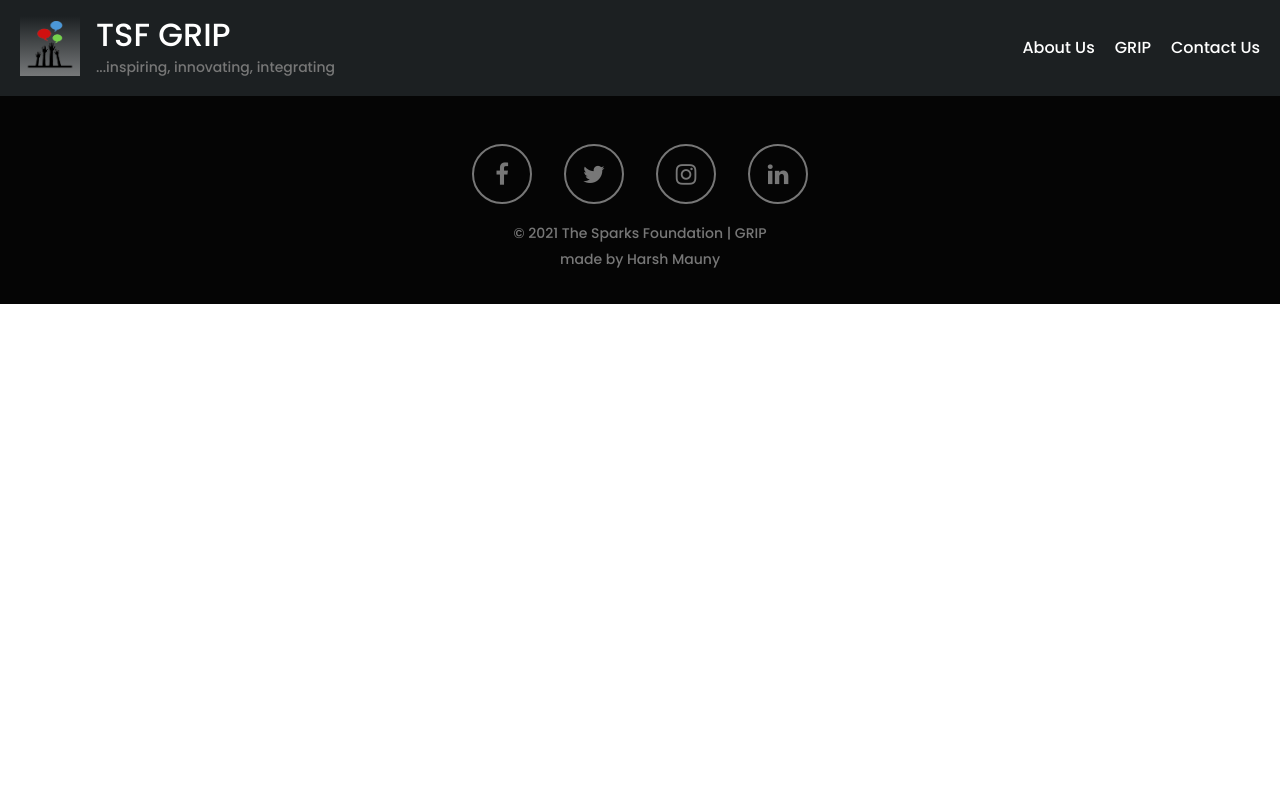
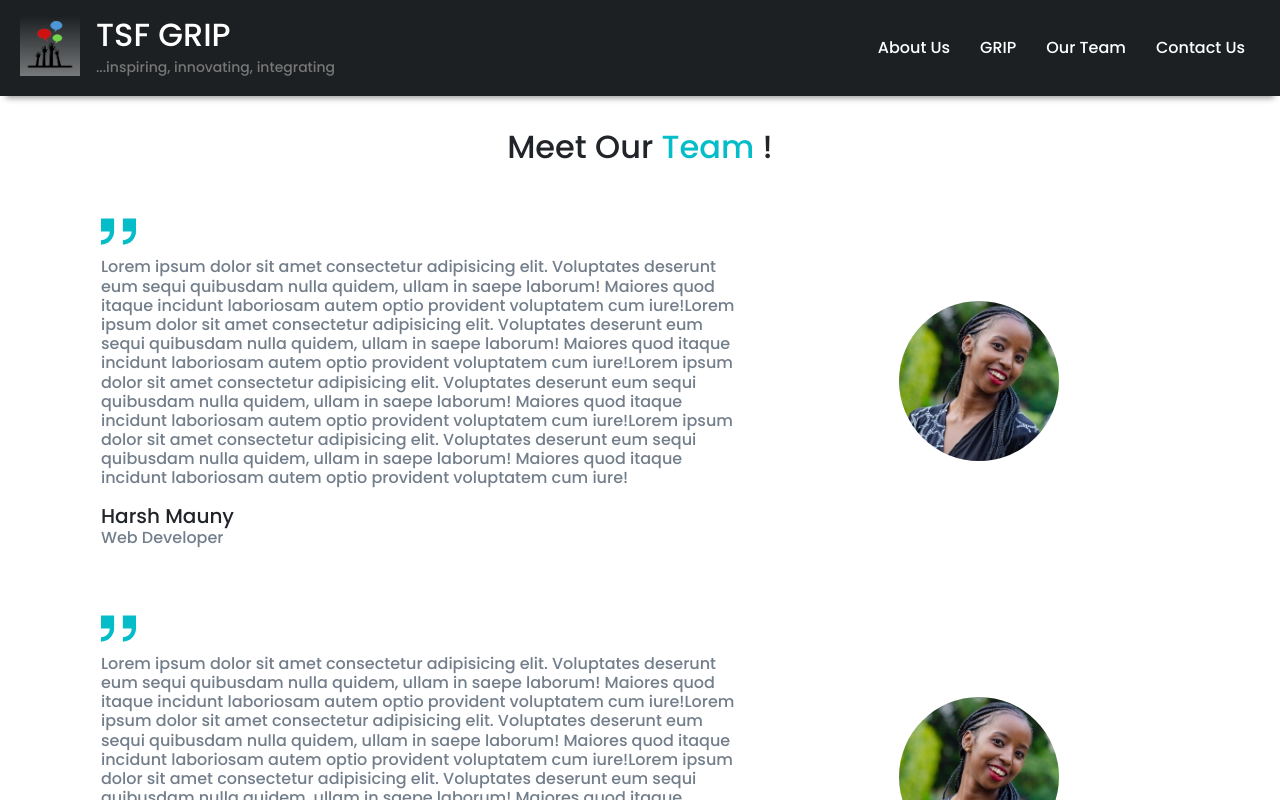
Before and after one commit to harshmauny/grip-website-task, a React (Create React App) app in the folder grip-frontend/: page /ourteam in a window 1280 px wide. Shown: the top 800 px of the page. Built offline with nearby package versions, Linux system fonts and the light colour scheme.

Commit message:
commit #10 added our team page

```diff
--- a/grip-frontend/src/App.jsx
+++ b/grip-frontend/src/App.jsx
@@ -8,6 +8,7 @@ import Home from './components/Home'
 import Contact from './components/Contact'
 import Footer from './components/Footer'
 import Grip from './components/Grip'
+import OurTeam from './components/OurTeam'
 
 function App() {
   return (
@@ -16,6 +17,7 @@ function App() {
         <Header />
         <Switch>
           <Route exact path="/" component={Home} />
+          <Route exact path="/ourteam" component={OurTeam} />
           <Route exact path="/contact" component={Contact} />
           <Route exact path="/grip" component={Grip} />
         </Switch>
--- a/grip-frontend/src/components/Grip.jsx
+++ b/grip-frontend/src/components/Grip.jsx
@@ -226,7 +226,7 @@ export default function Grip() {
             <div id="review-list" className="container">
                 <section>
                     <div class="top-box"></div>
-                    <img src="https://images.pexels.com/photos/1056475/pexels-photo-1056475.jpeg?auto=compress&cs=tinysrgb&dpr=2&h=750&w=1260" alt="Picture of Vivian Williams" />
+                    <img src="https://images.pexels.com/photos/1056475/pexels-photo-1056475.jpeg?auto=compress&cs=tinysrgb&dpr=2&h=750&w=1260" alt="pic1" />
                     <div class="bottom-box">
                         <blockquote>
                             <p>Lorem ipsum dolor sit amet, consectetur adipiscing elit, sed do eiusmod tempor incididunt ut labore et dolore magna</p>
@@ -239,7 +239,7 @@ export default function Grip() {
 
                 <section>
                     <div class="top-box"></div>
-                    <img src="https://images.pexels.com/photos/733872/pexels-photo-733872.jpeg?auto=compress&cs=tinysrgb&dpr=2&h=750&w=1260" alt="Picture of Josie Anderson" />
+                    <img src="https://images.pexels.com/photos/733872/pexels-photo-733872.jpeg?auto=compress&cs=tinysrgb&dpr=2&h=750&w=1260" alt="pic2" />
                     <div class="bottom-box">
                         <blockquote>
                             <p>Lorem ipsum dolor sit amet, consectetur adipiscing elit, sed do eiusmod tempor incididunt ut labore et dolore magna</p>
@@ -252,7 +252,7 @@ export default function Grip() {
 
                 <section>
                     <div class="top-box"></div>
-                    <img src="https://images.pexels.com/photos/1065084/pexels-photo-1065084.jpeg?auto=compress&cs=tinysrgb&dpr=2&h=750&w=1260" alt="Picture of Jenny Smith" />
+                    <img src="https://images.pexels.com/photos/1065084/pexels-photo-1065084.jpeg?auto=compress&cs=tinysrgb&dpr=2&h=750&w=1260" alt="pic3" />
                     <div class="bottom-box">
                         <blockquote>
                             <p>Lorem ipsum dolor sit amet, consectetur adipiscing elit, sed do eiusmod tempor incididunt ut labore et dolore magna</p>
--- a/grip-frontend/src/components/Header.jsx
+++ b/grip-frontend/src/components/Header.jsx
@@ -27,8 +27,8 @@ const Menu = styled.ul`
   list-style: none;
   display: flex;
 
-  li:nth-child(2) {
-    margin: 0px 20px;
+  li {
+    margin: 0px 15px;
   }
 
   @media (max-width: 768px) {
@@ -138,6 +138,13 @@ export default function Header() {
             </Link>
           </Item>
           <Item>
+            <Link className="mylink" to='/ourteam'>
+              <SLink target="#" href="#">
+                Our Team
+            </SLink>
+            </Link>
+          </Item>
+          <Item>
             <Link className="mylink" to='/contact'>
               <SLink target="#" href="#">
                 Contact Us
@@ -172,6 +179,13 @@ export default function Header() {
             </Link>
           </Item>
           <Item>
+            <Link onClick={() => toggleNav(!toggle)} className="mylink" to='/ourteam'>
+              <SLink target="#" href="#">
+                Our Team
+              </SLink>
+            </Link>
+          </Item>
+          <Item>
             <Link onClick={() => toggleNav(!toggle)} className="mylink" to='/contact'>
               <SLink target="#" href="#">
                 Contact Us
--- a/grip-frontend/src/components/Home.css
+++ b/grip-frontend/src/components/Home.css
@@ -137,7 +137,7 @@
 }
 
 
-/* ------------------------------------------------------------------ */
+/* -------------------------------coutnter-section----------------------------------- */
 
 .join-us {
     background: url('../assets/bg2-min.jpg') no-repeat;
--- /dev/null
+++ b/grip-frontend/src/components/OurTeam.css
@@ -0,0 +1,48 @@
+.our-team-heading {
+    text-align: center;
+    margin: 2rem 0;
+}
+
+.team-card {
+    margin: 2rem 0;
+    display: flex;
+    flex-direction: row;
+}
+
+.team-card-left {
+    padding: 1rem;
+    width: 100%;
+    flex: 1.5;
+}
+
+.team-card-right {
+    width: 100%;
+    flex: 1;
+    display: flex;
+    justify-content: center;
+    align-items: center;
+}
+
+.team-card-left .intro {
+    color: #737e8b;
+}
+
+.designation {
+    margin-top: 1rem;
+}
+
+.designation h6 {
+    color: #737e8b;
+}
+
+.team-card-right img {
+    border-radius: 100%;
+    width: 160px;
+    height: 160px;
+}
+
+@media all and (max-width: 768px) {
+    .team-card {
+        flex-direction: column-reverse;
+    }
+}
--- /dev/null
+++ b/grip-frontend/src/components/OurTeam.jsx
@@ -0,0 +1,52 @@
+import React from 'react';
+import './OurTeam.css'
+import pic1 from "../assets/team1.jpg";
+
+export default function OurTeam() {
+    const teamDetails = [
+        { id: 1, intro: "Lorem ipsum dolor sit amet consectetur adipisicing elit. Voluptates deserunt eum sequi quibusdam nulla quidem, ullam in saepe laborum! Maiores quod itaque incidunt laboriosam autem optio provident voluptatem cum iure!Lorem ipsum dolor sit amet consectetur adipisicing elit. Voluptates deserunt eum sequi quibusdam nulla quidem, ullam in saepe laborum! Maiores quod itaque incidunt laboriosam autem optio provident voluptatem cum iure!Lorem ipsum dolor sit amet consectetur adipisicing elit. Voluptates deserunt eum sequi quibusdam nulla quidem, ullam in saepe laborum! Maiores quod itaque incidunt laboriosam autem optio provident voluptatem cum iure!Lorem ipsum dolor sit amet consectetur adipisicing elit. Voluptates deserunt eum sequi quibusdam nulla quidem, ullam in saepe laborum! Maiores quod itaque incidunt laboriosam autem optio provident voluptatem cum iure!", name: "Harsh Mauny", designation: "Web Developer", pic: pic1 },
+        { id: 2, intro: "Lorem ipsum dolor sit amet consectetur adipisicing elit. Voluptates deserunt eum sequi quibusdam nulla quidem, ullam in saepe laborum! Maiores quod itaque incidunt laboriosam autem optio provident voluptatem cum iure!Lorem ipsum dolor sit amet consectetur adipisicing elit. Voluptates deserunt eum sequi quibusdam nulla quidem, ullam in saepe laborum! Maiores quod itaque incidunt laboriosam autem optio provident voluptatem cum iure!Lorem ipsum dolor sit amet consectetur adipisicing elit. Voluptates deserunt eum sequi quibusdam nulla quidem, ullam in saepe laborum! Maiores quod itaque incidunt laboriosam autem optio provident voluptatem cum iure!Lorem ipsum dolor sit amet consectetur adipisicing elit. Voluptates deserunt eum sequi quibusdam nulla quidem, ullam in saepe laborum! Maiores quod itaque incidunt laboriosam autem optio provident voluptatem cum iure!", name: "Harsh Mauny", designation: "Web Developer", pic: pic1 },
+        { id: 3, intro: "Lorem ipsum dolor sit amet consectetur adipisicing elit. Voluptates deserunt eum sequi quibusdam nulla quidem, ullam in saepe laborum! Maiores quod itaque incidunt laboriosam autem optio provident voluptatem cum iure!Lorem ipsum dolor sit amet consectetur adipisicing elit. Voluptates deserunt eum sequi quibusdam nulla quidem, ullam in saepe laborum! Maiores quod itaque incidunt laboriosam autem optio provident voluptatem cum iure!Lorem ipsum dolor sit amet consectetur adipisicing elit. Voluptates deserunt eum sequi quibusdam nulla quidem, ullam in saepe laborum! Maiores quod itaque incidunt laboriosam autem optio provident voluptatem cum iure!Lorem ipsum dolor sit amet consectetur adipisicing elit. Voluptates deserunt eum sequi quibusdam nulla quidem, ullam in saepe laborum! Maiores quod itaque incidunt laboriosam autem optio provident voluptatem cum iure!", name: "Harsh Mauny", designation: "Web Developer", pic: pic1 },
+    ]
+
+
+    return (
+        <div className="container">
+            <div className="our-team-heading">
+                <h2>Meet Our <span style={{ color: "#04BDC9" }}>Team</span>  !</h2>
+            </div>
+            {teamDetails.map((teamdetail) => {
+                return (
+                    <div className="team-card" key={teamdetail.id}>
+                        <div className="item team-card-left">
+                            <svg xmlns="http://www.w3.org/2000/svg" height="35" class="mb-2" viewBox="0 0 32 32" fill="#04BDC9"><path d="M0 4v12h8c0 4.4-3.6 8-8 8v4c6.6 0 12-5.4 12-12V4H0z" /><path d="M20 4v12h8c0 4.4-3.6 8-8 8v4c6.6 0 12-5.4 12-12V4H20z" /></svg>
+                            <h6 className="intro">{teamdetail.intro}</h6>
+                            <div className="designation">
+                                <h5>{teamdetail.name}</h5>
+                                <h6>{teamdetail.designation}</h6>
+                            </div>
+                        </div>
+
+                        <div className="item team-card-right">
+                            <img src={teamdetail.pic} alt={`${teamdetail.pic}`} />
+                        </div>
+                    </div>
+                )
+            })}
+            {/* <div className="team-card">
+                <div className="item team-card-left">
+                    <svg xmlns="http://www.w3.org/2000/svg" height="35" class="mb-2" viewBox="0 0 32 32" fill="#04BDC9"><path d="M0 4v12h8c0 4.4-3.6 8-8 8v4c6.6 0 12-5.4 12-12V4H0z" /><path d="M20 4v12h8c0 4.4-3.6 8-8 8v4c6.6 0 12-5.4 12-12V4H20z" /></svg>
+                    <h6 className="intro">Lorem ipsum dolor sit amet, consectetur adipisicing elit. Ab ex, soluta, sunt magnam eos consequatur hic accusantium laudantium id amet nisi sed? Optio consequuntur atque voluptatem mollitia, unde provident itaque. Lorem, ipsum dolor sit amet consectetur adipisicing elit. Iste sapiente, facere illo sunt reiciendis, tempore exercitationem, fugiat nobis enim eos optio saepe hic quis excepturi labore quos. Magnam, rerum vel.</h6>
+                    <div className="designation">
+                        <h5>Harsh Mauny</h5>
+                        <h6>web developer</h6>
+                    </div>
+                </div>
+
+                <div className="item team-card-right">
+                    <img src={pic1} alt="pic1" />
+                </div>
+            </div> */}
+        </div>
+    )
+}
```
Also changed, not shown: grip-frontend/src/assets/team1.jpg (added).
